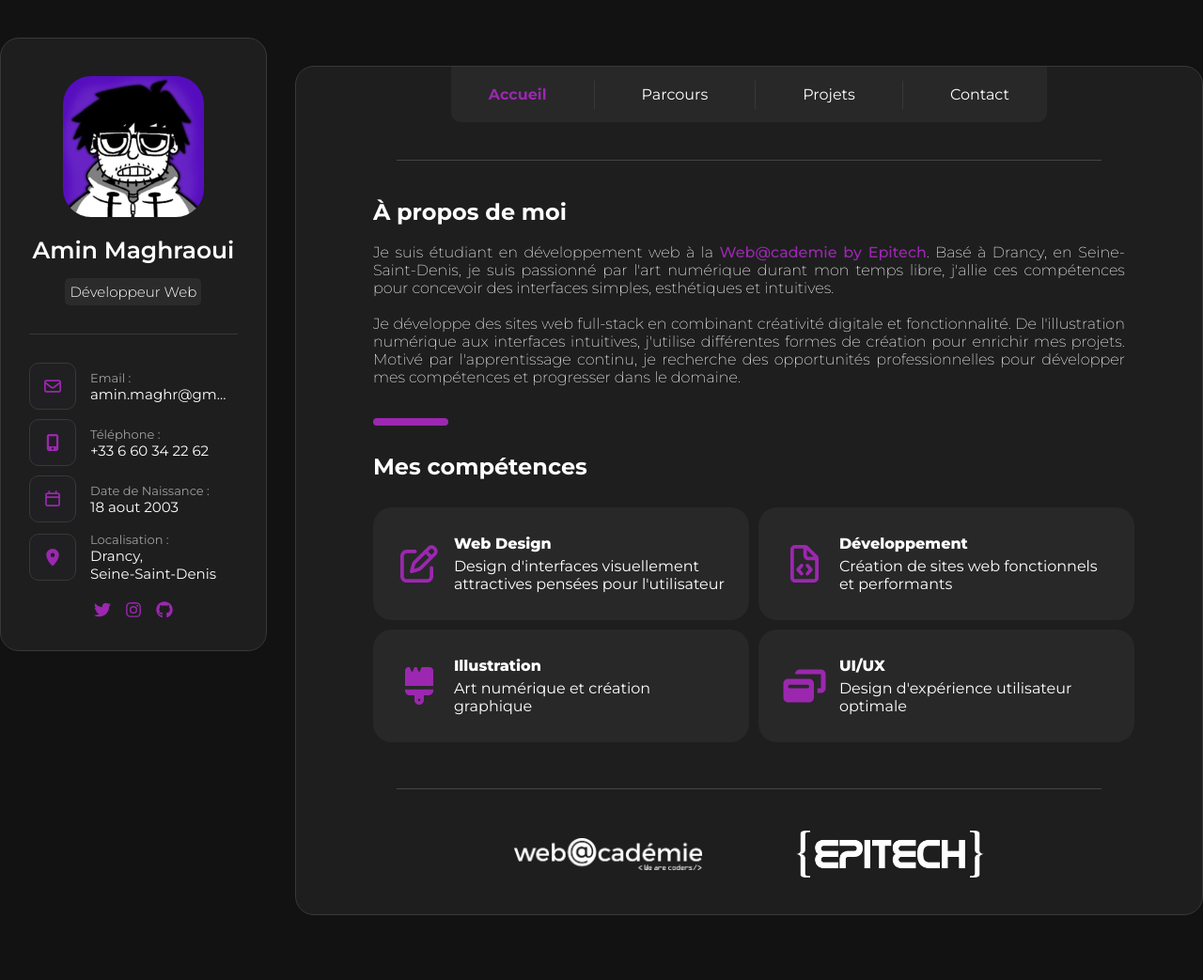
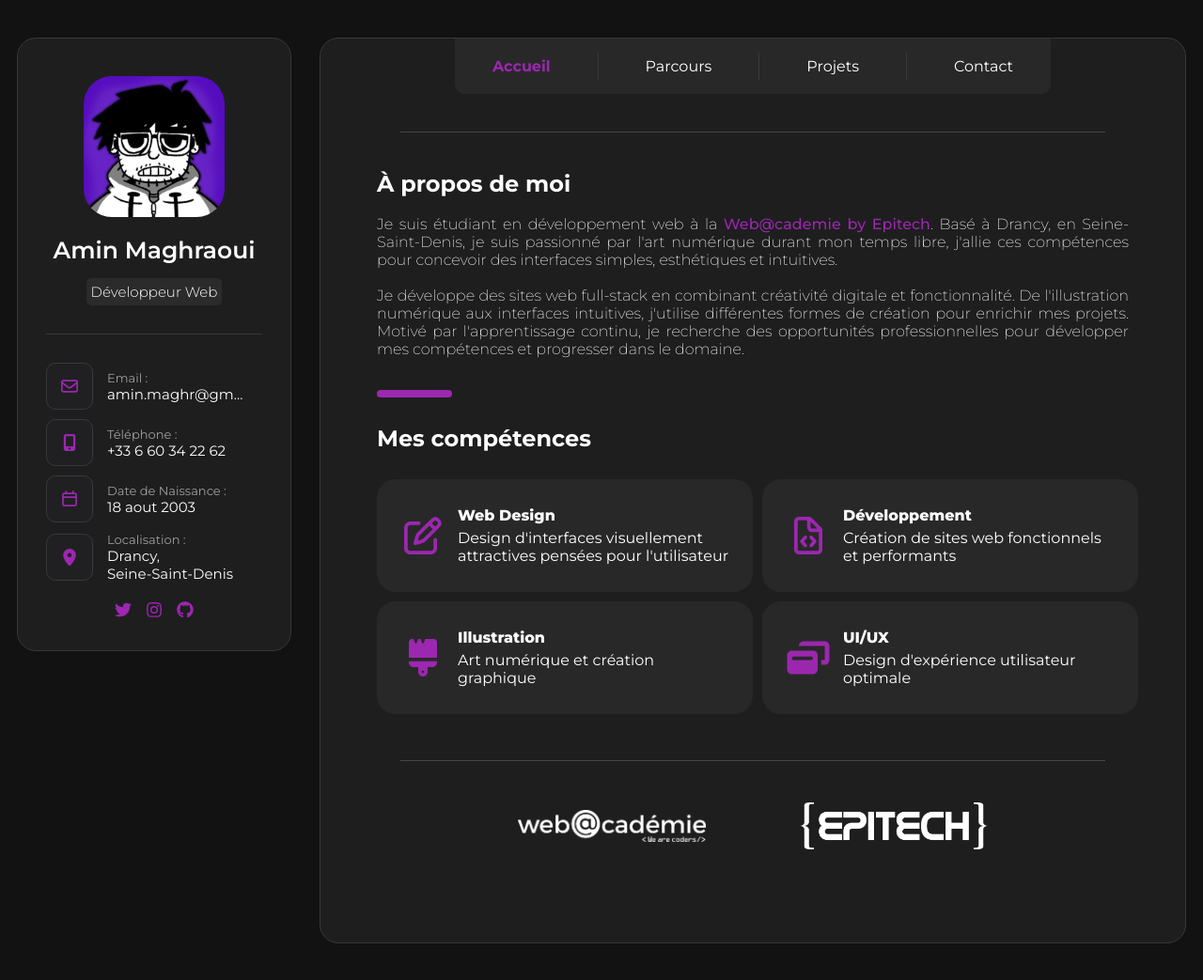
Before and after one commit to ArobaseKoune/Portfolio, a Jekyll site: the page built from index.markdown, in a window 1280 px wide and 1044 px high. Shown: the whole window at 94% size. Built offline with Jekyll 4.4.1, drawn with Linux system fonts in a browser that asks for light colours.

Commit message:
maj du padding pour le zoom mtn c sur y'a plus de soucis

```diff
--- a/assets/style.css
+++ b/assets/style.css
@@ -35,10 +35,11 @@ a {
 }
 
 .main-container {
+    top: 40px;
     margin-top: 40px;
     margin-bottom: 40px;
     background-color: #1E1E1F;
-    width: 1000px;
+    padding: 0px 60px 60px 60px;
     min-height: 500px;
     display: flex;
     flex-direction: column;
@@ -47,6 +48,7 @@ a {
     border: solid 0.0625rem;
     border-color: #383838;
     border-radius: 20px;
+    align-self: flex-start;
 }
 
 #nom {
@@ -421,12 +423,3 @@ a {
     display: flex;
     gap: 30px;
 }
-
-#ft-insta-brd,
-#ft-insta-brd a {
-    display: none !important;
-    visibility: hidden !important;
-    opacity: 0 !important;
-    height: 0 !important;
-    overflow: hidden !important;
-}
```
